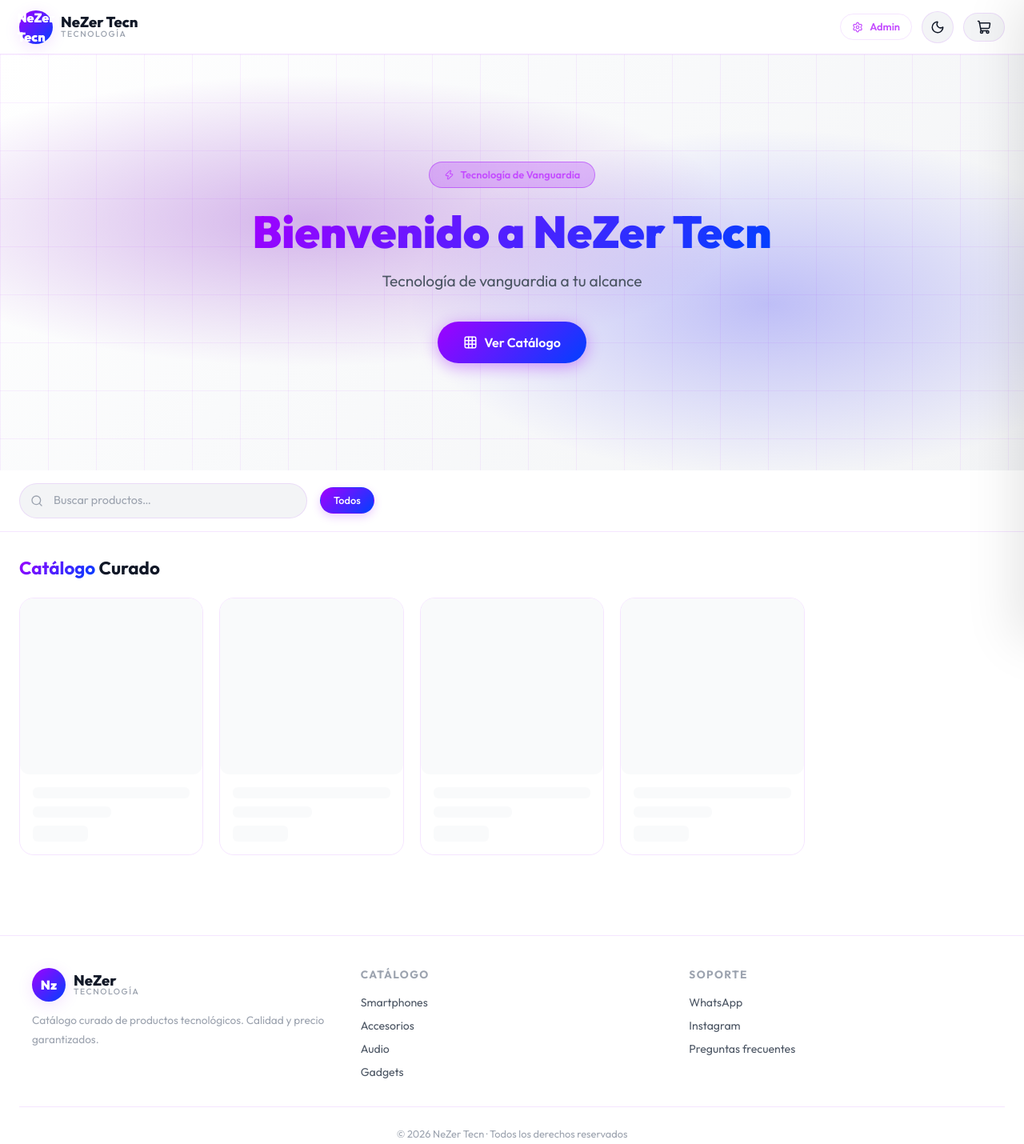
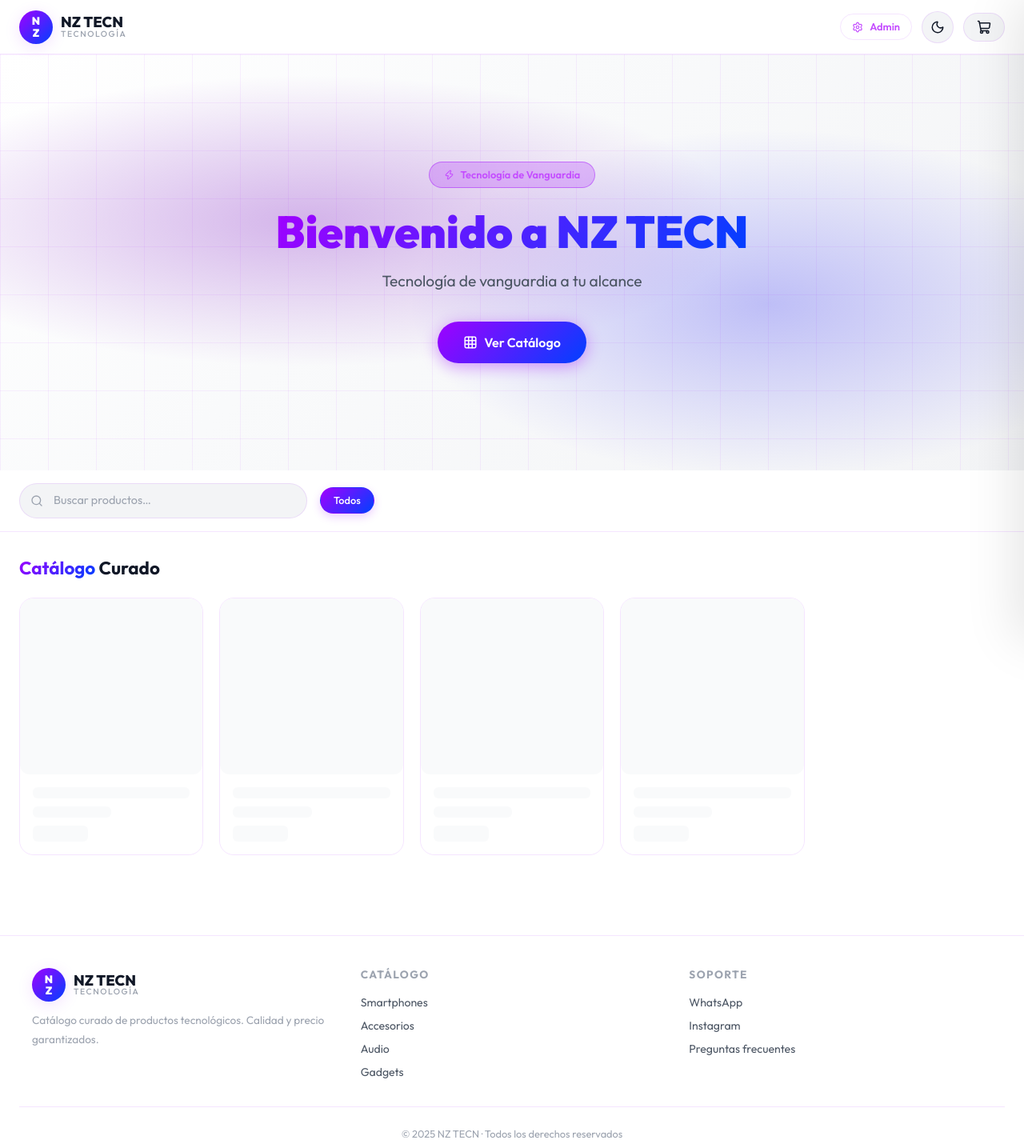
Before and after one commit to franciscojduranm2005-lgtm/nezer, a plain HTML site: page index.html in a window 1280 px wide. Shown: the whole page at 80% size. Drawn offline with nearby package versions, Linux system fonts and the light colour scheme; some packages are replaced by stand-ins of ours; a script that the page names is missing.

Commit message:
Update branding from 'NeZer Tecn' to 'NZ TECN'

```diff
--- a/index.html
+++ b/index.html
@@ -3,8 +3,8 @@
 <head>
   <meta charset="UTF-8">
   <meta name="viewport" content="width=device-width, initial-scale=1.0">
-  <title>NeZer Tecn — Catálogo de Tecnología</title>
-  <meta name="description" content="NeZer Tecn: Catálogo curado de tecnología de vanguardia. Smartphones, accesorios, gadgets y más al mejor precio.">
+  <title>NZ TECN — Catálogo de Tecnología</title>
+  <meta name="description" content="NZ TECN: Catálogo curado de tecnología de vanguardia. Smartphones, accesorios, gadgets y más al mejor precio.">
 
   <!-- Tailwind CSS CDN -->
   <script src="https://cdn.tailwindcss.com"></script>
@@ -38,9 +38,12 @@
 <header class="site-header">
   <!-- Logo -->
   <a href="index.html" class="logo-mark" style="text-decoration:none">
-    <div class="logo-icon">NeZer Tecn</div>
+    <div class="logo-icon" style="flex-direction:column;line-height:1.1;font-size:0.85rem">
+      <span>N</span>
+      <span>Z</span>
+    </div>
     <div class="logo-text">
-      <span class="brand">NeZer Tecn</span>
+      <span class="brand">NZ TECN</span>
       <span class="sub">Tecnología</span>
     </div>
   </a>
@@ -80,7 +83,7 @@
       <i data-lucide="zap" style="width:13px;height:13px"></i>
       Tecnología de Vanguardia
     </div>
-    <h1 class="hero-title gradient-text" id="hero-title">Bienvenido a NeZer Tecn</h1>
+    <h1 class="hero-title gradient-text" id="hero-title">Bienvenido a NZ TECN</h1>
     <p class="hero-subtitle" id="hero-subtitle">Tecnología de vanguardia a tu alcance</p>
     <button class="btn btn-primary btn-lg" id="hero-cta">
       <i data-lucide="grid" style="width:18px;height:18px"></i>
@@ -173,9 +176,12 @@
   <div style="max-width:1200px;margin:0 auto;display:grid;grid-template-columns:repeat(auto-fit,minmax(200px,1fr));gap:32px">
     <div>
       <div class="logo-mark" style="margin-bottom:12px">
-        <div class="logo-icon">Nz</div>
+        <div class="logo-icon" style="flex-direction:column;line-height:1.1;font-size:0.85rem">
+          <span>N</span>
+          <span>Z</span>
+        </div>
         <div class="logo-text">
-          <span class="brand">NeZer</span>
+          <span class="brand">NZ TECN</span>
           <span class="sub">Tecnología</span>
         </div>
       </div>
@@ -202,7 +208,7 @@
     </div>
   </div>
   <div style="border-top:1px solid var(--border);margin-top:32px;padding-top:24px;text-align:center;font-size:0.8rem;color:var(--text-muted)">
-    © 2026 NeZer Tecn · Todos los derechos reservados
+    © 2025 NZ TECN · Todos los derechos reservados
   </div>
 </footer>
 
```
